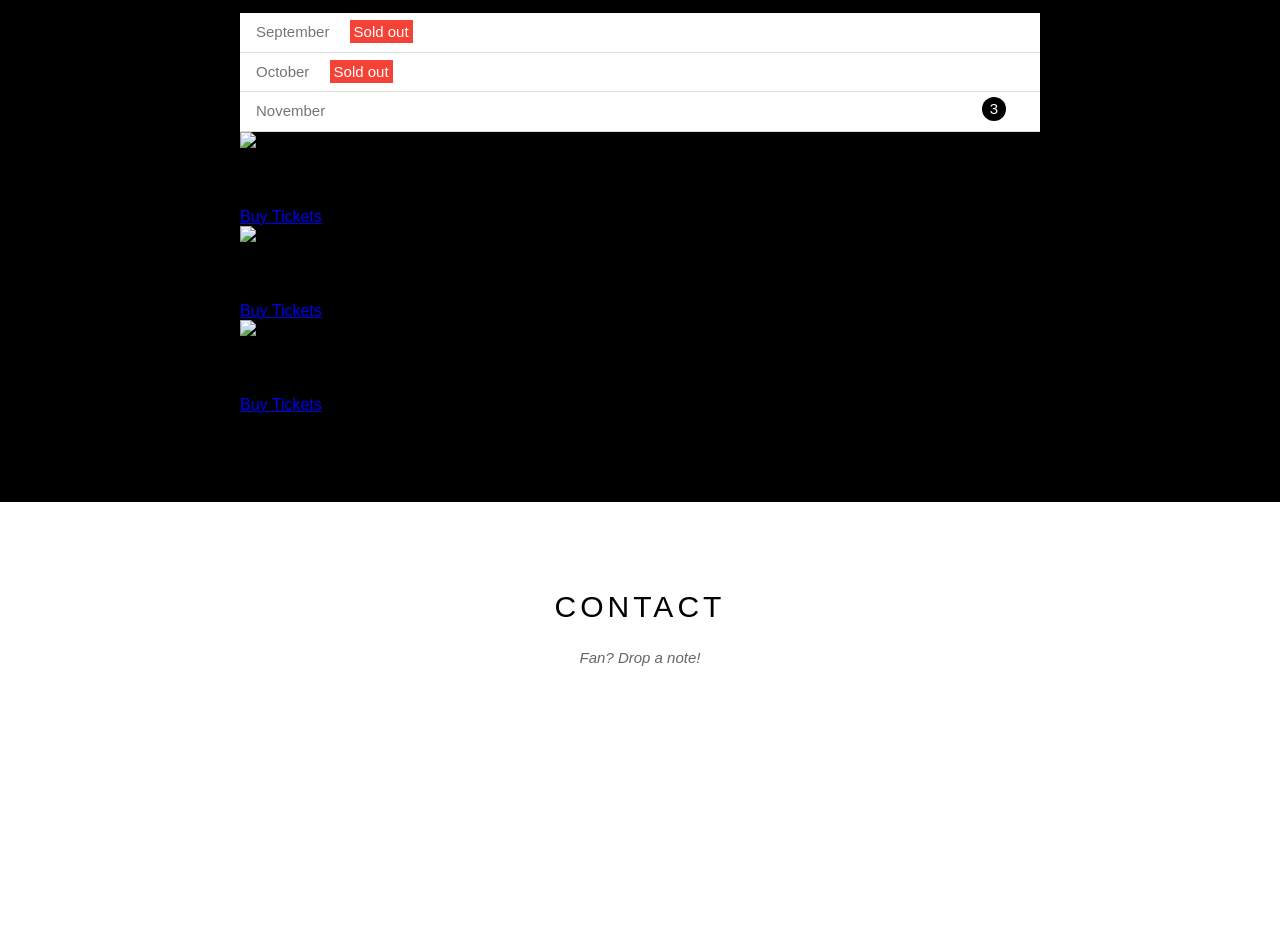
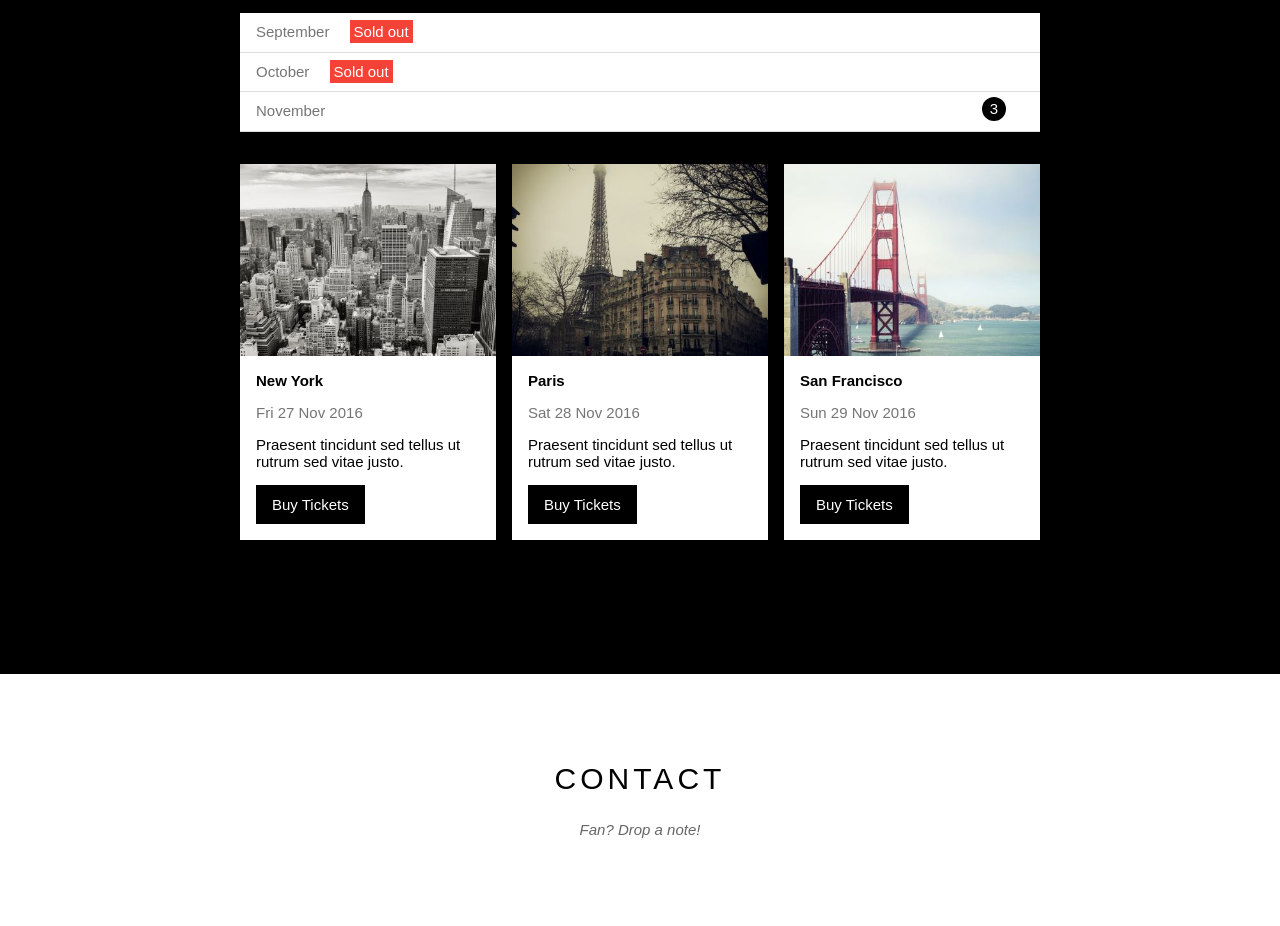
Before and after one commit to trantuans26/Web-the-band, a plain HTML site: page index.html in a window 1280 px wide. Shown: the part 1520-2446 px from the top of the page. Before the commit the page ends 2274 px from the top, so only its background shows below. Drawn offline with Linux system fonts and the light colour scheme.

Commit message:
add assets folder

```diff
--- a/assets/css/style.css
+++ b/assets/css/style.css
@@ -205,11 +205,6 @@ html {
     background-color: #000;
 }
 
-/* .ticket-list {
-    margin-top:42px;
-    background-color: #fff;
-} */
-
 .tickets-list {
     list-style: none;
     margin-top:42px;
@@ -244,6 +239,58 @@ html {
     margin-right: 18px;
 }
 
+.places-list {
+    margin: 32px -8px 46px;
+}
+
+.place-item {
+    float: left;
+    padding: 0px 8px;
+    width: calc(100% / 3);
+}
+
+.place-img {
+    width: 100%;
+    display:block; /* doan nay no la inline neu ko co block no bi ho mau den */
+}
+
+.place-img:hover {
+    opacity: 0.6;
+}
+
+.place-body {
+    padding: 16px;
+    background-color: #fff;
+    font-size: 15px;
+}
+
+.place-heading {
+    font-size: 15px;
+}
+
+.place-date {
+    margin-top:15px;
+    color:#757575;
+}
+
+.place-desc {
+    margin-top:15px;
+}
+
+.place-buy-btn {
+    background-color: #000;
+    color: #fff;
+    text-decoration: none;
+    padding: 11px 16px;
+    display:inline-block;
+    margin-top: 15px;
+}
+
+.place-buy-btn:hover {
+    background-color: #ccc;
+    color: #000;
+}
+
 #footer {
 
 }
```
Also changed, not shown: assets/img/places/newyork.jpg (added), assets/img/places/paris.jpg (added), assets/img/places/sanfran.jpg (added).
